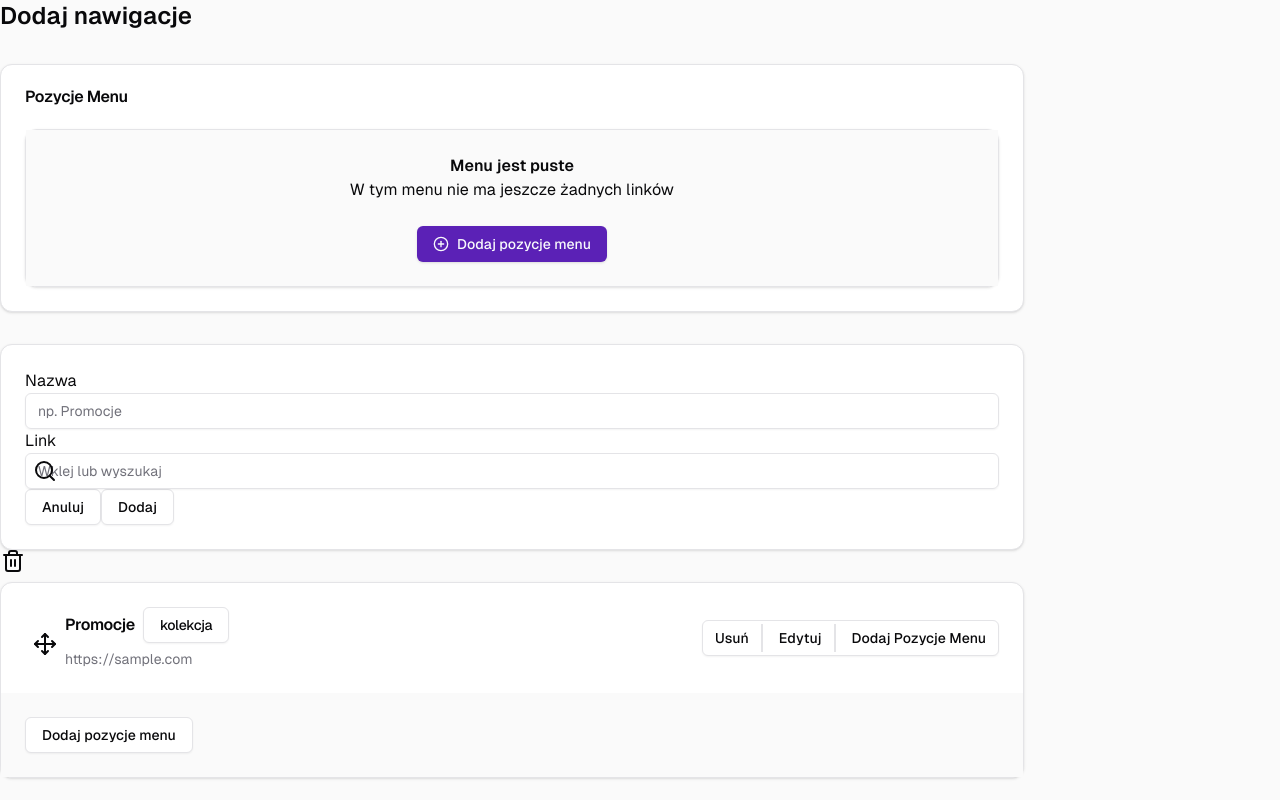
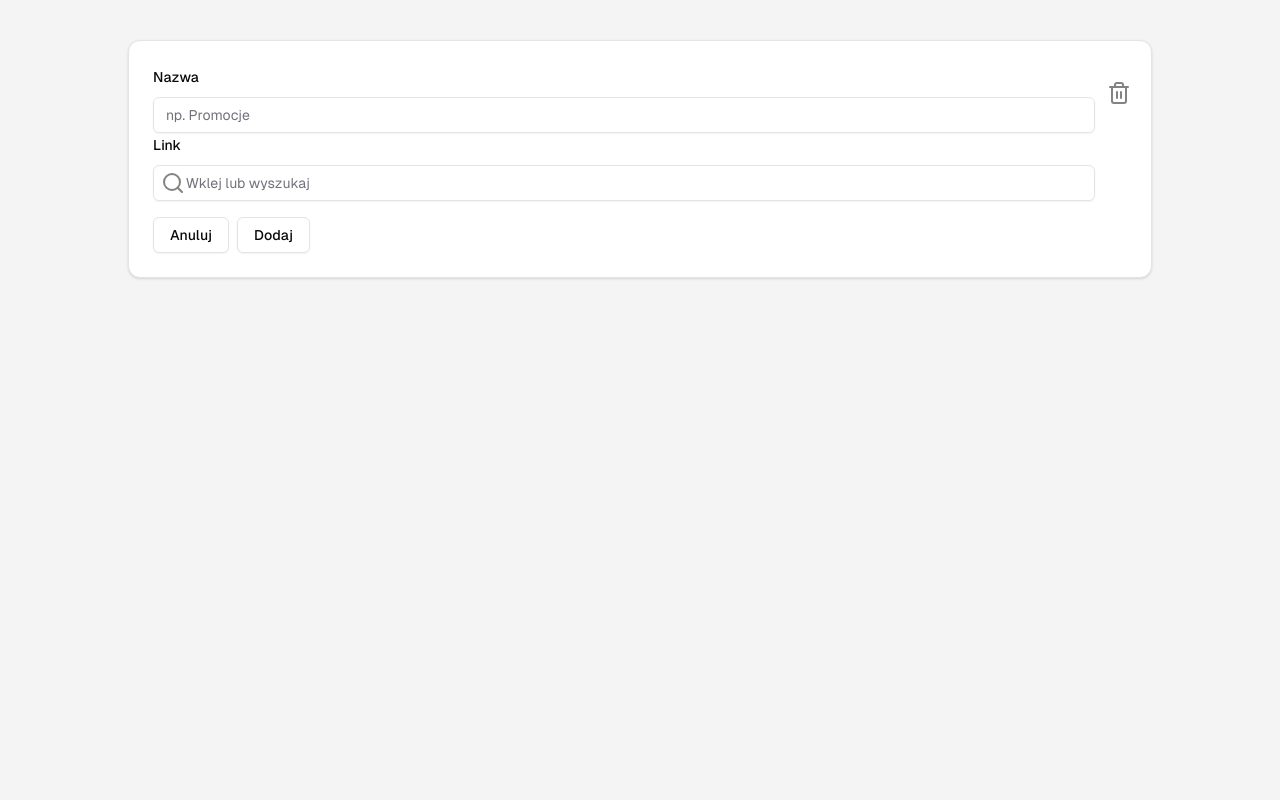
Before and after one commit to LenyPython/Dropolololol, a Next.js app: page / in a window 1280 px wide. Both pictures are taken after a click on the button "Dodaj pozycje menu". Built offline with nearby package versions, Linux system fonts and the light colour scheme.

Commit message:
Basic logic of adding navigation items, better markup and structure

```diff
--- a/src/app/page.tsx
+++ b/src/app/page.tsx
@@ -1,50 +1,37 @@
-import { Button } from '@/components/ui/button'
-import {
-	Card,
-	CardContent,
-	CardDescription,
-	CardHeader,
-	CardTitle
-} from '@/components/ui/card'
-import { Menubar, MenubarMenu, MenubarTrigger } from '@/components/ui/menubar'
-import AddMenu from '@/structures/AddMenu'
-import NewMenu from '@/structures/NewMenu'
-import { MenubarSeparator } from '@radix-ui/react-menubar'
-import { Move } from 'lucide-react'
+'use client'
+
+import DefaultView from '@/components/structures/DefaultView'
+import GlobalNavigation from '@/components/structures/GlobalNavigation'
+import NavigationItem from '@/components/structures/NavigationItem'
+import NavigationItemForm from '@/components/structures/NavigationItemForm'
+import { useState } from 'react'
 
 export default function Home() {
+	const [navigation, setNavigation] = useState<INavigationItem[]>([])
+	const [isAddNewItemOpen, setIsAddNewItemOpen] = useState(false)
 	return (
-		<div className='min-h-screen bg-zinc-50 font-[family-name:var(--font-geist-sans)]'>
-			<main className='flex flex-col gap-8 row-start-2 items-center sm:items-start'>
-				<h1 className='text-2xl font-semibold'>Dodaj nawigacje</h1>
-				<AddMenu />
-				<NewMenu />
-				<Card className='w-4/5'>
-					<div className='flex items-center justify-between w-full pr-6'>
-						<CardHeader className='relative pl-16'>
-							<CardTitle>
-								Promocje
-								<Button variant='outline' className='ml-2'>
-									kolekcja
-								</Button>
-							</CardTitle>
-							<CardDescription>https://sample.com</CardDescription>
-							<Move className='absolute left-8 top-1/2 -translate-y-1/2' />
-						</CardHeader>
-						<Menubar>
-							<MenubarMenu>
-								<MenubarTrigger className='border-r-2'>Usuń</MenubarTrigger>
-								<MenubarTrigger className='border-r-2'>Edytuj</MenubarTrigger>
-								<MenubarTrigger>Dodaj Pozycje Menu</MenubarTrigger>
-							</MenubarMenu>
-						</Menubar>
-					</div>
-					<CardContent className='bg-zinc-50'>
-						<Button variant='outline' className='mt-6'>
-							Dodaj pozycje menu
-						</Button>
-					</CardContent>
-				</Card>
+		<div className='min-h-screen w-full bg-zinc-100 font-[family-name:var(--font-geist-sans)]'>
+			<main className='flex flex-col items-center gap-8 pt-10'>
+				{navigation.length === 0 && !isAddNewItemOpen && (
+					<DefaultView onClick={() => setIsAddNewItemOpen(true)} />
+				)}
+				{isAddNewItemOpen && (
+					<NavigationItemForm
+						setNavigation={setNavigation}
+						onCancel={() => setIsAddNewItemOpen(false)}
+					/>
+				)}
+				{navigation.length > 0 && (
+					<GlobalNavigation>
+						{navigation.map((item, idx) => (
+							<NavigationItem
+								key={`navitem-${item.nazwa}-${idx}`}
+								{...item}
+								setNavigation={setNavigation}
+							/>
+						))}
+					</GlobalNavigation>
+				)}
 			</main>
 		</div>
 	)
--- /dev/null
+++ b/src/components/structures/DefaultView.tsx
@@ -0,0 +1,24 @@
+import { Button } from '@/components/ui/button'
+import { Card, CardContent } from '@/components/ui/card'
+import { CirclePlus } from 'lucide-react'
+
+type Props = {
+	onClick: () => void
+}
+
+const DefaultView = ({ onClick }: Props) => {
+	return (
+		<Card className='w-4/5'>
+			<CardContent className='flex flex-col items-center'>
+				<h3 className='font-semibold mt-6'>Menu jest puste</h3>
+				<p>W tym menu nie ma jeszcze żadnych linków</p>
+				<Button className='mt-6' onClick={onClick}>
+					<CirclePlus />
+					Dodaj pozycje menu
+				</Button>
+			</CardContent>
+		</Card>
+	)
+}
+
+export default DefaultView
--- /dev/null
+++ b/src/components/structures/GlobalNavigation.tsx
@@ -0,0 +1,40 @@
+'use client'
+
+import { Button } from '@/components/ui/button'
+import { Card, CardContent } from '@/components/ui/card'
+import { PropsWithChildren, useState } from 'react'
+import NavigationItemForm from '@/components/structures/NavigationItemForm'
+
+// TODO needs to receive parent Navigation to be able to manipulate it
+// and add navigation items
+
+// TODO need to create a state provider that can render specific children
+// to allow recursivnes
+const GlobalNavigation = ({ children }: PropsWithChildren) => {
+	const [navigation, setNavigation] = useState<INavigationItem[]>([])
+	const [isAddNewItemOpen, setIsAddNewItemOpen] = useState(false)
+	return (
+		<Card className='w-4/5'>
+			{children}
+			<CardContent>
+				{isAddNewItemOpen && (
+					<NavigationItemForm
+						setNavigation={setNavigation}
+						onCancel={() => setIsAddNewItemOpen(false)}
+					/>
+				)}
+			</CardContent>
+			<CardContent className='bg-zinc-100'>
+				<Button
+					variant='outline'
+					className='mt-6'
+					onClick={() => setIsAddNewItemOpen(true)}
+				>
+					Dodaj pozycje menu
+				</Button>
+			</CardContent>
+		</Card>
+	)
+}
+
+export default GlobalNavigation
--- /dev/null
+++ b/src/components/structures/NavigationItem.tsx
@@ -0,0 +1,50 @@
+import { Button } from '@/components/ui/button'
+import {
+	Card,
+	CardContent,
+	CardDescription,
+	CardHeader,
+	CardTitle
+} from '@/components/ui/card'
+import { Menubar, MenubarMenu, MenubarTrigger } from '@/components/ui/menubar'
+import { Move } from 'lucide-react'
+import { Dispatch, SetStateAction } from 'react'
+
+type Props = INavigationItem & {
+	setNavigation: Dispatch<SetStateAction<INavigationItem[]>>
+}
+
+const NavigationItem = ({ nazwa, link, setNavigation }: Props) => {
+	const handleDeleteItem = () =>
+		setNavigation(prev => {
+			console.log('prev: ', prev)
+			let curr = prev.filter(item => item.nazwa !== nazwa && item.link !== link)
+			console.log('curr: ', curr)
+			return curr
+		})
+	return (
+		<div className='flex items-center justify-between w-full pr-6'>
+			<CardHeader className='relative pl-16'>
+				<CardTitle>
+					{nazwa}
+					<Button variant='outline' className='ml-2'>
+						kolekcja
+					</Button>
+				</CardTitle>
+				<CardDescription>{link}</CardDescription>
+				<Move className='absolute left-8 top-1/2 -translate-y-1/2' />
+			</CardHeader>
+			<Menubar>
+				<MenubarMenu>
+					<MenubarTrigger className='border-r-2' onClick={handleDeleteItem}>
+						Usuń
+					</MenubarTrigger>
+					<MenubarTrigger className='border-r-2'>Edytuj</MenubarTrigger>
+					<MenubarTrigger>Dodaj Pozycje Menu</MenubarTrigger>
+				</MenubarMenu>
+			</Menubar>
+		</div>
+	)
+}
+
+export default NavigationItem
--- /dev/null
+++ b/src/components/structures/NavigationItemForm.tsx
@@ -0,0 +1,102 @@
+'use client'
+import { Button } from '@/components/ui/button'
+import { Card, CardContent } from '@/components/ui/card'
+import { Input } from '@/components/ui/input'
+import { SearchIcon } from 'lucide-react'
+import { Trash2 } from 'lucide-react'
+import { zodResolver } from '@hookform/resolvers/zod'
+import { useForm } from 'react-hook-form'
+import { z } from 'zod'
+import {
+	Form,
+	FormControl,
+	FormField,
+	FormItem,
+	FormLabel,
+	FormMessage
+} from '@/components/ui/form'
+import { Dispatch, SetStateAction } from 'react'
+
+const formSchema = z.object({
+	nazwa: z
+		.string({ required_error: 'Nazwa jest wymagana' })
+		.min(3, 'Nazwa musi posiadać przynajmniej 3 znaki'),
+	link: z.string({ required_error: 'Link nie może być pusty' })
+	/* to delete
+		.regex(
+			/^https?:\/\/.+/,
+			'Link musi zaczynać się od podania protokołu http:// bądź https://'
+		)
+		*/
+})
+
+type formType = z.infer<typeof formSchema>
+
+type Props = {
+	setNavigation: Dispatch<SetStateAction<INavigationItem[]>>
+	onCancel: () => void
+}
+
+const NavigationItemForm = ({ setNavigation, onCancel }: Props) => {
+	const form = useForm<formType>({ resolver: zodResolver(formSchema) })
+	const onSubmit = (values: formType) => {
+		// to delete
+		console.log(values)
+		setNavigation(prev => [...prev, values])
+		onCancel()
+	}
+	return (
+		<Card className='relative w-4/5 pr-8'>
+			<CardContent className='mt-6'>
+				<Form {...form}>
+					<form onSubmit={form.handleSubmit(onSubmit)}>
+						<FormField
+							control={form.control}
+							name='nazwa'
+							render={({ field }) => (
+								<FormItem>
+									<FormLabel>Nazwa</FormLabel>
+									<FormControl>
+										<Input {...field} placeholder='np. Promocje' />
+									</FormControl>
+									<FormMessage />
+								</FormItem>
+							)}
+						/>
+						<FormField
+							control={form.control}
+							name='link'
+							render={({ field }) => (
+								<FormItem>
+									<FormLabel>Link</FormLabel>
+									<FormControl>
+										<div className='relative'>
+											<Input
+												{...field}
+												className='pl-8'
+												placeholder='Wklej lub wyszukaj'
+											/>
+											<SearchIcon className='absolute left-2 top-1/2 -translate-y-1/2 opacity-50' />
+										</div>
+									</FormControl>
+									<FormMessage />
+								</FormItem>
+							)}
+						/>
+						<Button className='mt-4 mr-2' variant='outline' type='reset'>
+							Anuluj
+						</Button>
+						<Button variant='outline' type='submit'>
+							Dodaj
+						</Button>
+					</form>
+				</Form>
+			</CardContent>
+			<button className='absolute top-10 right-5 opacity-50' onClick={onCancel}>
+				<Trash2 />
+			</button>
+		</Card>
+	)
+}
+
+export default NavigationItemForm
--- a/src/structures/AddMenu.tsx
+++ /dev/null
@@ -1,27 +0,0 @@
-import { Button } from '@/components/ui/button'
-import { Card, CardContent, CardHeader, CardTitle } from '@/components/ui/card'
-import { CirclePlus } from 'lucide-react'
-
-const AddMenu = () => {
-	return (
-		<Card className='w-4/5'>
-			<CardHeader>
-				<CardTitle>Pozycje Menu</CardTitle>
-			</CardHeader>
-			<CardContent>
-				<Card>
-					<CardContent className='flex flex-col items-center bg-zinc-50'>
-						<h3 className='font-semibold mt-6'>Menu jest puste</h3>
-						<p>W tym menu nie ma jeszcze żadnych linków</p>
-						<Button className='mt-6'>
-							<CirclePlus />
-							Dodaj pozycje menu
-						</Button>
-					</CardContent>
-				</Card>
-			</CardContent>
-		</Card>
-	)
-}
-
-export default AddMenu
--- a/src/structures/NewMenu.tsx
+++ /dev/null
@@ -1,37 +0,0 @@
-import { Button } from '@/components/ui/button'
-import { Card, CardContent } from '@/components/ui/card'
-import { Input } from '@/components/ui/input'
-import { SearchIcon } from 'lucide-react'
-import { Trash2 } from 'lucide-react'
-
-const NewMenu = () => {
-	return (
-		<Card className='relative w-4/5 pr-8'>
-			<CardContent className='mt-6'>
-				<label htmlFor='name'>Nazwa</label>
-				<Input type='text' name='name' placeholder='np. Promocje' />
-
-				<label htmlFor='link' className='relative'>
-					Link
-				</label>
-				<div className='relative'>
-					<Input
-						type='text'
-						name='link'
-						className='pl-7'
-						placeholder='Wklej lub wyszukaj'
-					/>
-					<SearchIcon className='absolute left-2 top-1/2 -translate-y-1/2 opacity-50' />
-				</div>
-
-				<Button className='mt-4 mr-2' variant='outline'>
-					Anuluj
-				</Button>
-				<Button variant='outline'>Dodaj</Button>
-			</CardContent>
-			<Trash2 className='absolute top-10 right-5 opacity-50' />
-		</Card>
-	)
-}
-
-export default NewMenu
--- /dev/null
+++ b/types/index.ts
@@ -0,0 +1,4 @@
+interface INavigationItem {
+	nazwa: string
+	link: string
+}
```
